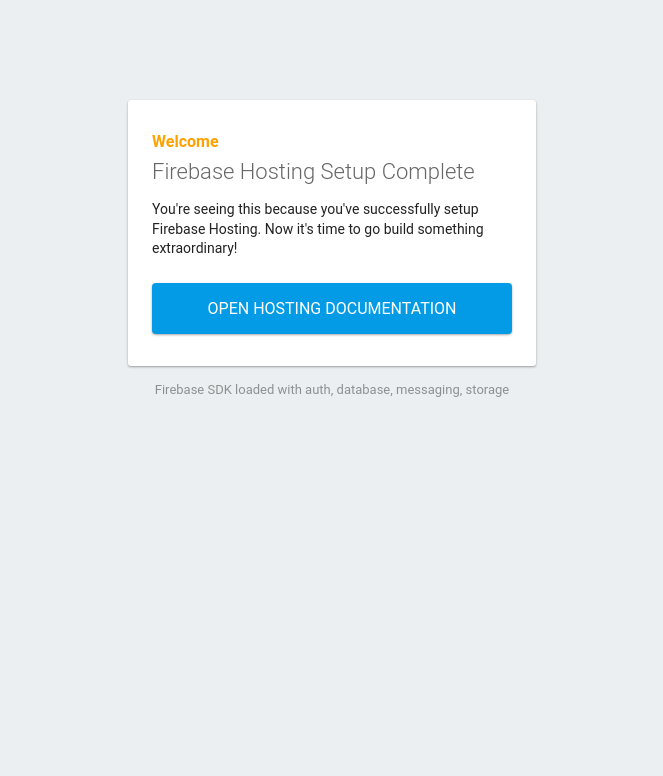
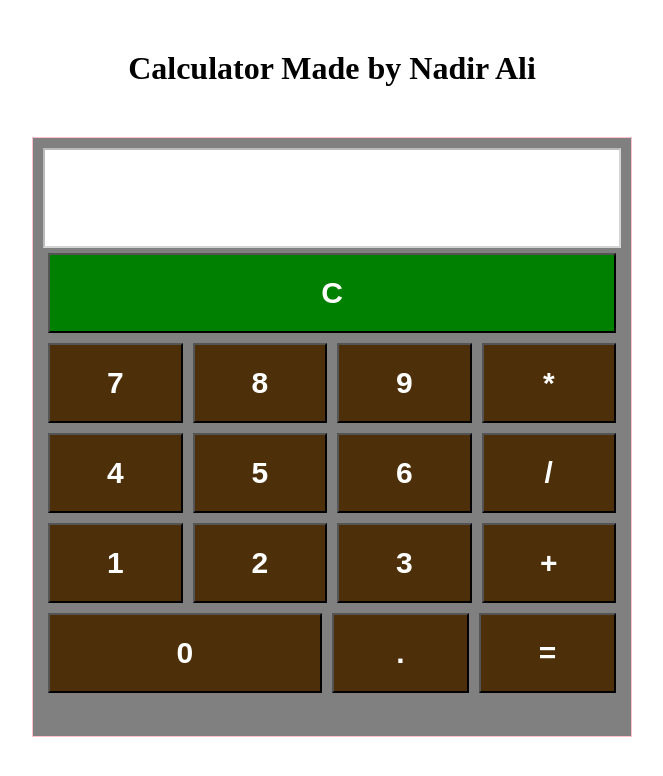
Before and after one commit to nadir-786/saylani-calculator-assignment7, a plain HTML site: page public/index.html in a window 1280 px wide. Shown: the whole page, without its empty margins (308-971 px from the left). Drawn offline with Linux system fonts and the light colour scheme; some packages are replaced by stand-ins of ours.

Commit message:
Completed the project

```diff
--- a/public/index.html
+++ b/public/index.html
@@ -1,65 +1,48 @@
 <!DOCTYPE html>
-<html>
-  <head>
-    <meta charset="utf-8">
-    <meta name="viewport" content="width=device-width, initial-scale=1">
-    <title>Welcome to Firebase Hosting</title>
-
-    <!-- update the version number as needed -->
-    <script defer src="/__/firebase/7.15.5/firebase-app.js"></script>
-    <!-- include only the Firebase features as you need -->
-    <script defer src="/__/firebase/7.15.5/firebase-auth.js"></script>
-    <script defer src="/__/firebase/7.15.5/firebase-database.js"></script>
-    <script defer src="/__/firebase/7.15.5/firebase-messaging.js"></script>
-    <script defer src="/__/firebase/7.15.5/firebase-storage.js"></script>
-    <!-- initialize the SDK after all desired features are loaded -->
-    <script defer src="/__/firebase/init.js"></script>
-
-    <style media="screen">
-      body { background: #ECEFF1; color: rgba(0,0,0,0.87); font-family: Roboto, Helvetica, Arial, sans-serif; margin: 0; padding: 0; }
-      #message { background: white; max-width: 360px; margin: 100px auto 16px; padding: 32px 24px; border-radius: 3px; }
-      #message h2 { color: #ffa100; font-weight: bold; font-size: 16px; margin: 0 0 8px; }
-      #message h1 { font-size: 22px; font-weight: 300; color: rgba(0,0,0,0.6); margin: 0 0 16px;}
-      #message p { line-height: 140%; margin: 16px 0 24px; font-size: 14px; }
-      #message a { display: block; text-align: center; background: #039be5; text-transform: uppercase; text-decoration: none; color: white; padding: 16px; border-radius: 4px; }
-      #message, #message a { box-shadow: 0 1px 3px rgba(0,0,0,0.12), 0 1px 2px rgba(0,0,0,0.24); }
-      #load { color: rgba(0,0,0,0.4); text-align: center; font-size: 13px; }
-      @media (max-width: 600px) {
-        body, #message { margin-top: 0; background: white; box-shadow: none; }
-        body { border-top: 16px solid #ffa100; }
-      }
-    </style>
-  </head>
-  <body>
-    <div id="message">
-      <h2>Welcome</h2>
-      <h1>Firebase Hosting Setup Complete</h1>
-      <p>You're seeing this because you've successfully setup Firebase Hosting. Now it's time to go build something extraordinary!</p>
-      <a target="_blank" href="https://firebase.google.com/docs/hosting/">Open Hosting Documentation</a>
+<html lang="en">
+<head>
+  <meta charset="UTF-8">
+  <meta name="viewport" content="width=device-width, initial-scale=1.0">
+  <title>Calculator</title>
+  <link rel="stylesheet" href="./styles/style.css">
+</head>
+<body>
+  <div class="main-container">
+    <h1 class="heading-info">Calculator Made by Nadir Ali</h1>
+    <div class="calculator-container">
+      <div class="calc-box">
+        <input type="text" class="calc-screen" id="screen" disabled>
+        <div class="btn-container">
+          <div class="btn-cont-min">
+            <button type="button" onclick="clearAll()" class="btn-calc btn-long">C</button>
+          </div>
+          <div class="btn-cont-min">
+            <button type="button" onclick="insertVal(7)" class="btn-calc">7</button>
+            <button type="button" onclick="insertVal(8)" class="btn-calc">8</button>
+            <button type="button" onclick="insertVal(9)" class="btn-calc">9</button>
+            <button type="button" onclick="insertVal(`*`)" class="btn-calc">*</button><br>
+          </div>
+          <div class="btn-cont-min">
+            <button type="button" onclick="insertVal(4)" class="btn-calc">4</button>
+            <button type="button" onclick="insertVal(5)" class="btn-calc">5</button>
+            <button type="button" onclick="insertVal(6)" class="btn-calc">6</button>
+            <button type="button" onclick="insertVal(`/`)" class="btn-calc">/</button><br>
+          </div>
+          <div class="btn-cont-min">
+            <button type="button" onclick="insertVal(1)" class="btn-calc">1</button>
+            <button type="button" onclick="insertVal(2)" class="btn-calc">2</button>
+            <button type="button" onclick="insertVal(3)" class="btn-calc">3</button>
+            <button type="button" onclick="insertVal(`+`)" class="btn-calc">+</button><br>
+          </div>
+          <div class="btn-cont-min">
+            <button type="button" onclick="insertVal(0)" class="btn-calc btn-big">0</button>
+            <button type="button" onclick="insertVal(`.`)" class="btn-calc">.</button>
+            <button type="button" onclick="calcAll()" class="btn-calc">=</button>
+          </div>
+          </div>
+      </div>
     </div>
-    <p id="load">Firebase SDK Loading&hellip;</p>
-
-    <script>
-      document.addEventListener('DOMContentLoaded', function() {
-        // // 🔥🔥🔥🔥🔥🔥🔥🔥🔥🔥🔥🔥🔥🔥🔥🔥🔥🔥🔥🔥🔥🔥🔥🔥🔥🔥🔥🔥🔥🔥🔥
-        // // The Firebase SDK is initialized and available here!
-        //
-        // firebase.auth().onAuthStateChanged(user => { });
-        // firebase.database().ref('/path/to/ref').on('value', snapshot => { });
-        // firebase.messaging().requestPermission().then(() => { });
-        // firebase.storage().ref('/path/to/ref').getDownloadURL().then(() => { });
-        //
-        // // 🔥🔥🔥🔥🔥🔥🔥🔥🔥🔥🔥🔥🔥🔥🔥🔥🔥🔥🔥🔥🔥🔥🔥🔥🔥🔥🔥🔥🔥🔥🔥
-
-        try {
-          let app = firebase.app();
-          let features = ['auth', 'database', 'messaging', 'storage'].filter(feature => typeof app[feature] === 'function');
-          document.getElementById('load').innerHTML = `Firebase SDK loaded with ${features.join(', ')}`;
-        } catch (e) {
-          console.error(e);
-          document.getElementById('load').innerHTML = 'Error loading the Firebase SDK, check the console.';
-        }
-      });
-    </script>
-  </body>
+  </div>
+  <script src="./js/main.js"></script>
+</body>
 </html>
--- /dev/null
+++ b/public/js/main.js
@@ -0,0 +1,32 @@
+function insertVal(num){
+    var screen = document.getElementById("screen");
+    screen.value += num;
+}
+function calcAll(){
+    try {
+    var screen = document.getElementById("screen");
+    var resultVal = eval(screen.value)
+    screen.value = resultVal;
+
+    } catch (error) {
+        screen.value = "Math Error";
+
+document.querySelectorAll("button").forEach((btn)=>{
+    btn.setAttribute("disabled","")
+    })
+        document.querySelectorAll(".btn-long")[0].style.backgroundColor = "red";
+        document.querySelectorAll(".btn-long")[0].style.color = "white";
+        document.querySelectorAll(".btn-long")[0].removeAttribute("disabled")
+        document.querySelectorAll(".btn-long")[0].style.backgroundColor = "green";
+        document.querySelectorAll(".btn-long")[0].style.color = "white";
+    }
+}
+function clearAll() {
+    var screen = document.getElementById("screen");
+    screen.value = 0;
+
+    document.querySelectorAll("button").forEach((btn)=>{
+        btn.removeAttribute("disabled","")
+        })
+
+}
--- /dev/null
+++ b/public/styles/style.css
@@ -0,0 +1,57 @@
+*{
+    margin: 0;
+    padding: 0;
+    box-sizing: border-box;
+}
+.heading-info{
+    text-align: center;
+    margin: 50px;
+}
+.calculator-container{
+    text-align: center;
+    display: flex;
+    align-items: center;
+    justify-content: center;
+}
+.calc-screen{
+    height: 100px;
+    width: 100%;
+    background-color: white;
+    text-align: right;
+    font-size: 25px;
+    padding: 10px;
+}
+.calc-box{
+height: 600px;
+width: 600px;
+border: 1px solid pink;
+padding: 10px;
+background-color: gray;
+}
+.btn-cont-min  {
+    display: flex;
+    justify-content: space-between;
+}
+.btn-container{
+    display: flex;
+    justify-content: space-between;
+    flex-direction: column;
+}
+.btn-calc{
+    text-align: center;
+    width: 25%;
+    height: 80px;
+    margin: 5px;
+    background-color: rgb(77, 48, 10);
+    color: white;
+    font-size: 30px;
+    font-weight: bold;
+}
+.btn-big{
+    width: 50%;
+}
+.btn-long{
+    width: 100%;
+    background-color: green;
+    color: white;
+}
```
